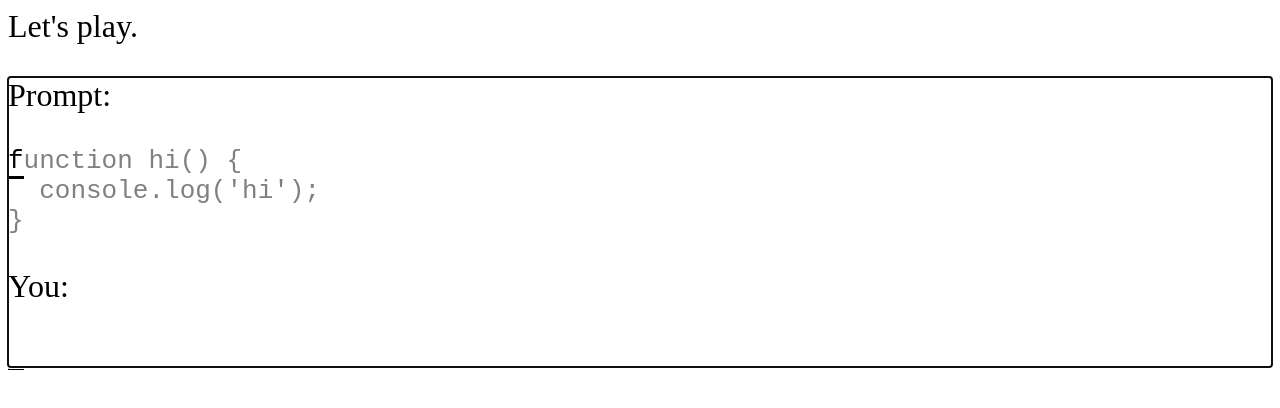
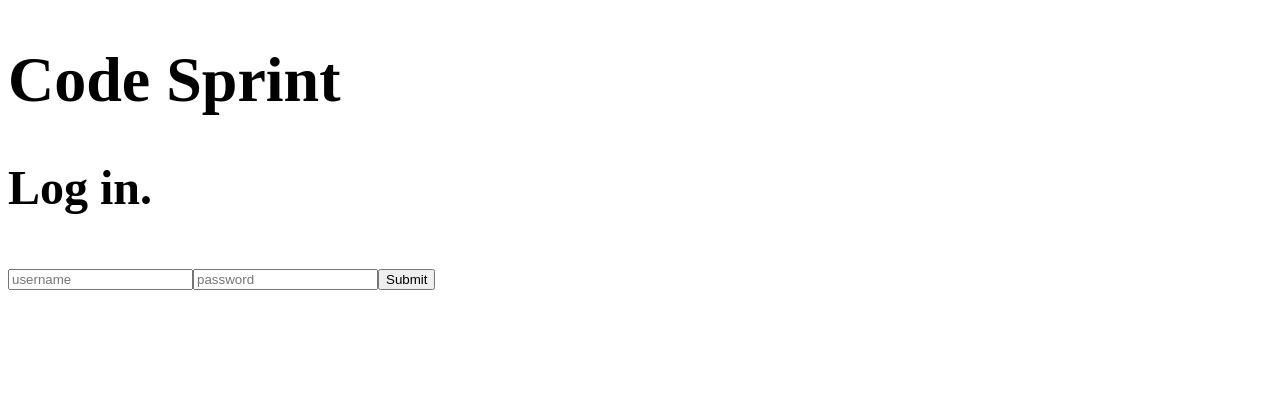
Before and after one commit to team-asmr/code-sprint, a React app: page / in a window 1280 px wide. Shown: the top 408 px of the page. Built offline with nearby package versions, Linux system fonts and the light colour scheme.

Commit message:
making login

```diff
--- a/client/App.jsx
+++ b/client/App.jsx
@@ -1,18 +1,32 @@
 import React, { useState } from 'react';
 
 import Play from './components/Play.jsx';
+import Login from './components/Login.jsx';
 
 import './styles.css';
 
 const App = (props) => {
-  const [state, setState] = useState();
+  const [display, setDisplay] = useState(0);
 
-  return (
-    <div>
-      Let's play.
-      <Play />
-    </div>
-  )
+  switch (display) {
+    case 0:
+      return (
+        <div>
+          <Login />
+        </div>
+      )
+    case 1:
+
+    case 2:
+      return (
+        <div>
+          <Play />
+        </div>
+      )
+    default:
+      return null;
+  }
+
 }
 
 export default App;
--- /dev/null
+++ b/client/components/Login.jsx
@@ -0,0 +1,18 @@
+import React, { useState, useEffect } from 'react';
+
+const Login = props => {
+  return (
+    <div>
+      <h1>Code Sprint</h1>
+      <h2>Log in.</h2>
+      <form>
+        <input className="input" type="text" placeholder="username"/>
+        <input className="input" type="password" placeholder="password"/>
+        <input className="input" type="submit"/>
+      </form>
+
+    </div>
+  )
+}
+
+export default Login;
--- a/client/components/Play.jsx
+++ b/client/components/Play.jsx
@@ -6,7 +6,6 @@ const Play = props => {
   const [ pending, setPending ] = useState(snippet);
   const [ correct, setCorrect ] = useState('');
   const [ incorrect, setIncorrect ] = useState('');
-  const [ removed, setRemoved ] = useState('');
   const [ typed, setTyped ] = useState('');
 
   let ref;
@@ -63,6 +62,7 @@ const Play = props => {
       tabIndex="0"
       ref={c => ref = c}
     >
+      <h2>Let's Play.</h2>
       <div className="snippet">
         <p>Prompt:</p>
         <pre>
```
